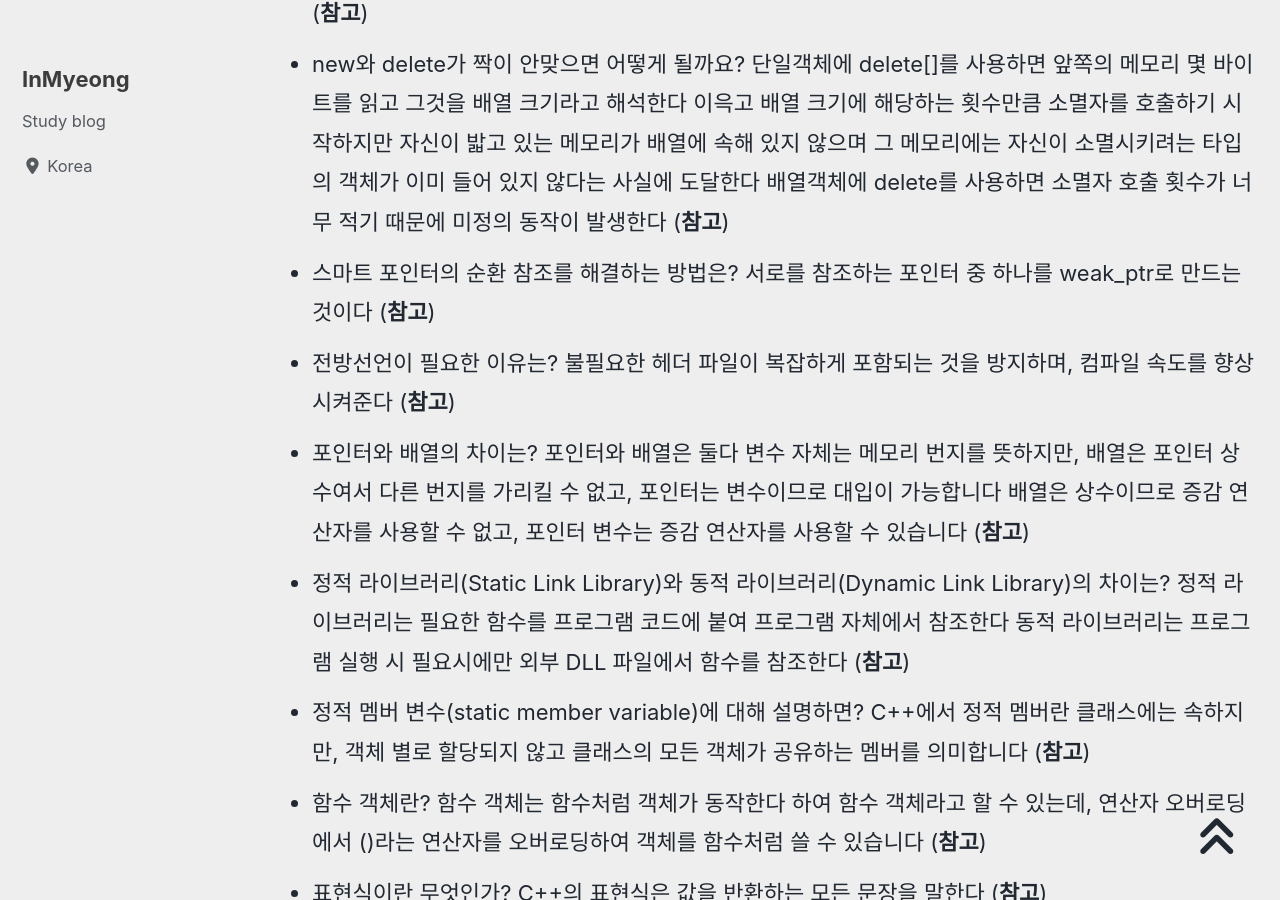
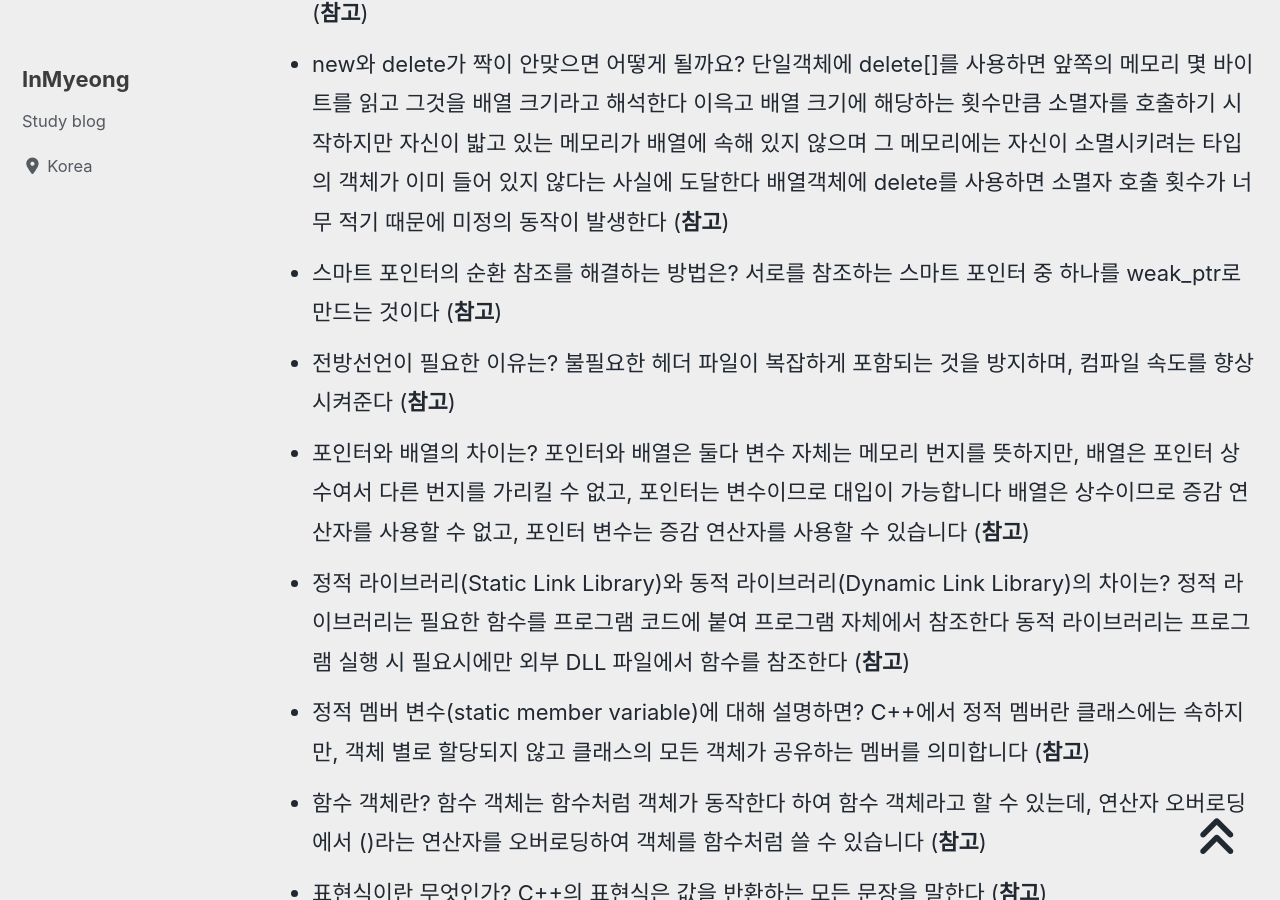
Before and after one commit to devMyeong/devMyeong.github.io, a Jekyll site: the page built from _posts/cs/2022-09-05-블로그-면접준비.md, in a window 1280 px wide and 900 px high, scrolled down 8994 px. Built offline with Jekyll 4.4.1, drawn with Linux system fonts in a browser that asks for light colours; cached includes are drawn as plain includes; nearby versions of some CDN libraries; some web fonts are replaced; comment, search, counter and statistics services are not loaded.

Commit message:
Chore : CS 지식 내용 수정

```diff
--- a/_posts/cs/2022-09-05-블로그-면접준비.md
+++ b/_posts/cs/2022-09-05-블로그-면접준비.md
@@ -87,7 +87,7 @@ last_modified_at: 2022-10-30
 - Friend 클래스에 대해 설명하면? 지정한 대상에 한해 해당 객체의 모든 멤버에 접근할 수 있는 권한을 부여해 줍니다 Friend 클래스를 사용하면 자신의 객체뿐만이 아닌 다른 타입의 객체를 접근하는 것이 가능해지기 때문에 코드의 확장이 수월하게 이루어집니다 단 이렇게 프렌드를 사용할 경우 개발자의 입장에서는 개발에 편리하겠지만 캡슐화 파괴의 주범이 되어 설계가 꼬여버리는 경우가 생길 수 있습니다 ([**참고**](http://www.tcpschool.com/cpp/cpp_encapsulation_friend)), ([**참고**](https://coding-factory.tistory.com/698))
 - stdcall과 cdecl의 차이를 설명하면? stdcall은 호출된 쪽(Callee)에서 직접 스택을 정리하고 가변 인자 사용이 불가능하다 cdecl은 함수를 호출한 쪽(Caller)에서 스택을 정리하고 가변 인자 사용이 가능하다 ([**참고**](https://awesomebit.tistory.com/72))
 - new와 delete가 짝이 안맞으면 어떻게 될까요? 단일객체에 delete[]를 사용하면 앞쪽의 메모리 몇 바이트를 읽고 그것을 배열 크기라고 해석한다 이윽고 배열 크기에 해당하는 횟수만큼 소멸자를 호출하기 시작하지만 자신이 밟고 있는 메모리가 배열에 속해 있지 않으며 그 메모리에는 자신이 소멸시키려는 타입의 객체가 이미 들어 있지 않다는 사실에 도달한다 배열객체에 delete를 사용하면 소멸자 호출 횟수가 너무 적기 때문에 미정의 동작이 발생한다 ([**참고**](https://sexycoder.tistory.com/43))
-- 스마트 포인터의 순환 참조를 해결하는 방법은? 서로를 참조하는 포인터 중 하나를 weak_ptr로 만드는 것이다 ([**참고**](https://woo-dev.tistory.com/113))
+- 스마트 포인터의 순환 참조를 해결하는 방법은? 서로를 참조하는 스마트 포인터 중 하나를 weak_ptr로 만드는 것이다 ([**참고**](https://woo-dev.tistory.com/113))
 - 전방선언이 필요한 이유는? 불필요한 헤더 파일이 복잡하게 포함되는 것을 방지하며, 컴파일 속도를 향상시켜준다 ([**참고**](https://grayt.tistory.com/30))
 - 포인터와 배열의 차이는? 포인터와 배열은 둘다 변수 자체는 메모리 번지를 뜻하지만, 배열은 포인터 상수여서 다른 번지를 가리킬 수 없고, 포인터는 변수이므로 대입이 가능합니다 배열은 상수이므로 증감 연산자를 사용할 수 없고, 포인터 변수는 증감 연산자를 사용할 수 있습니다 ([**참고**](https://velog.io/@mardi2020/C-%EB%A9%B4%EC%A0%91-%EC%A7%88%EB%AC%B8-%EC%A0%95%EB%A6%AC))
 - 정적 라이브러리(Static Link Library)와 동적 라이브러리(Dynamic Link Library)의 차이는? 정적 라이브러리는 필요한 함수를 프로그램 코드에 붙여 프로그램 자체에서 참조한다 동적 라이브러리는 프로그램 실행 시 필요시에만 외부 DLL 파일에서 함수를 참조한다 ([**참고**](https://luv-n-interest.tistory.com/1225))
```
